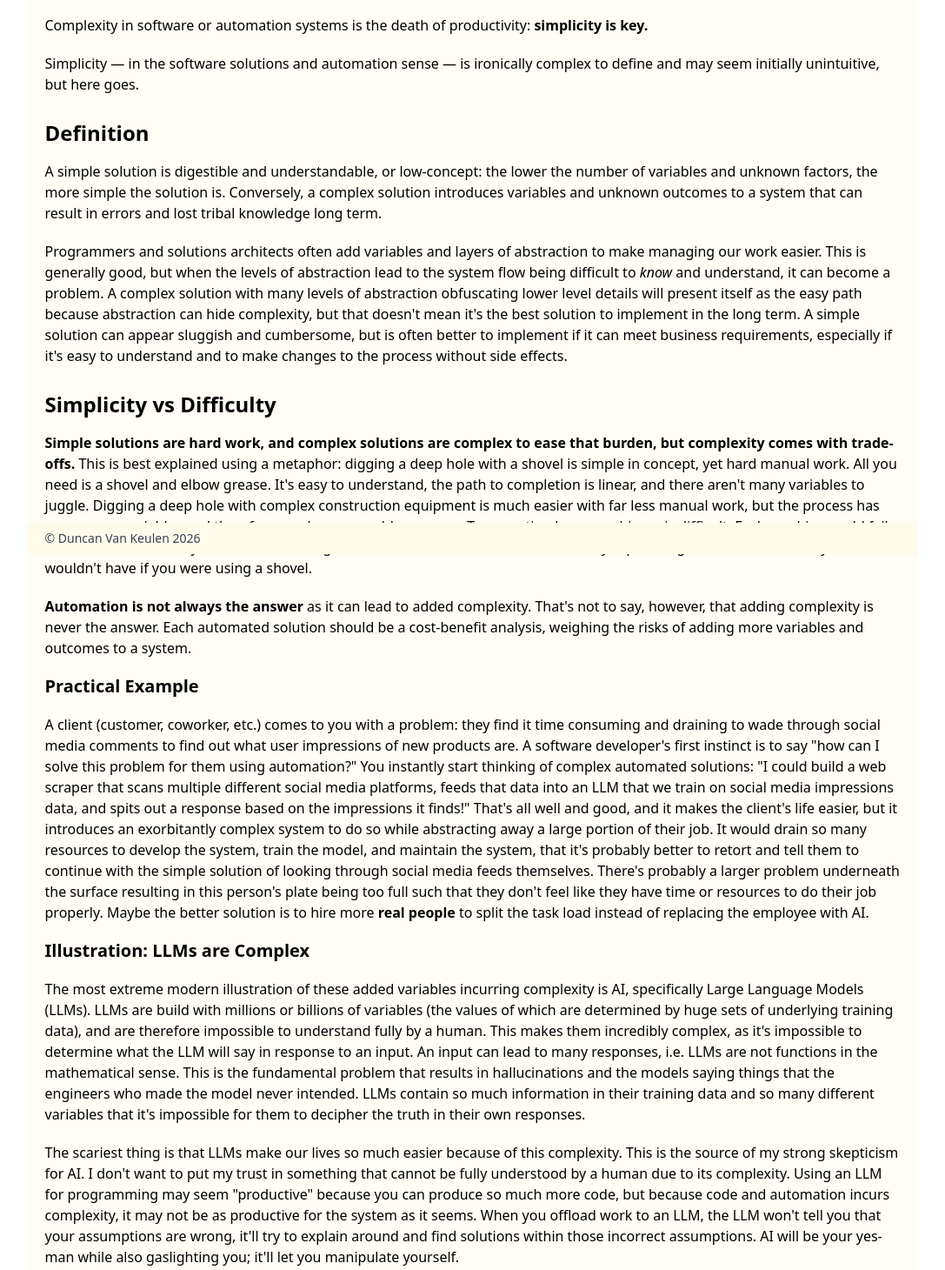
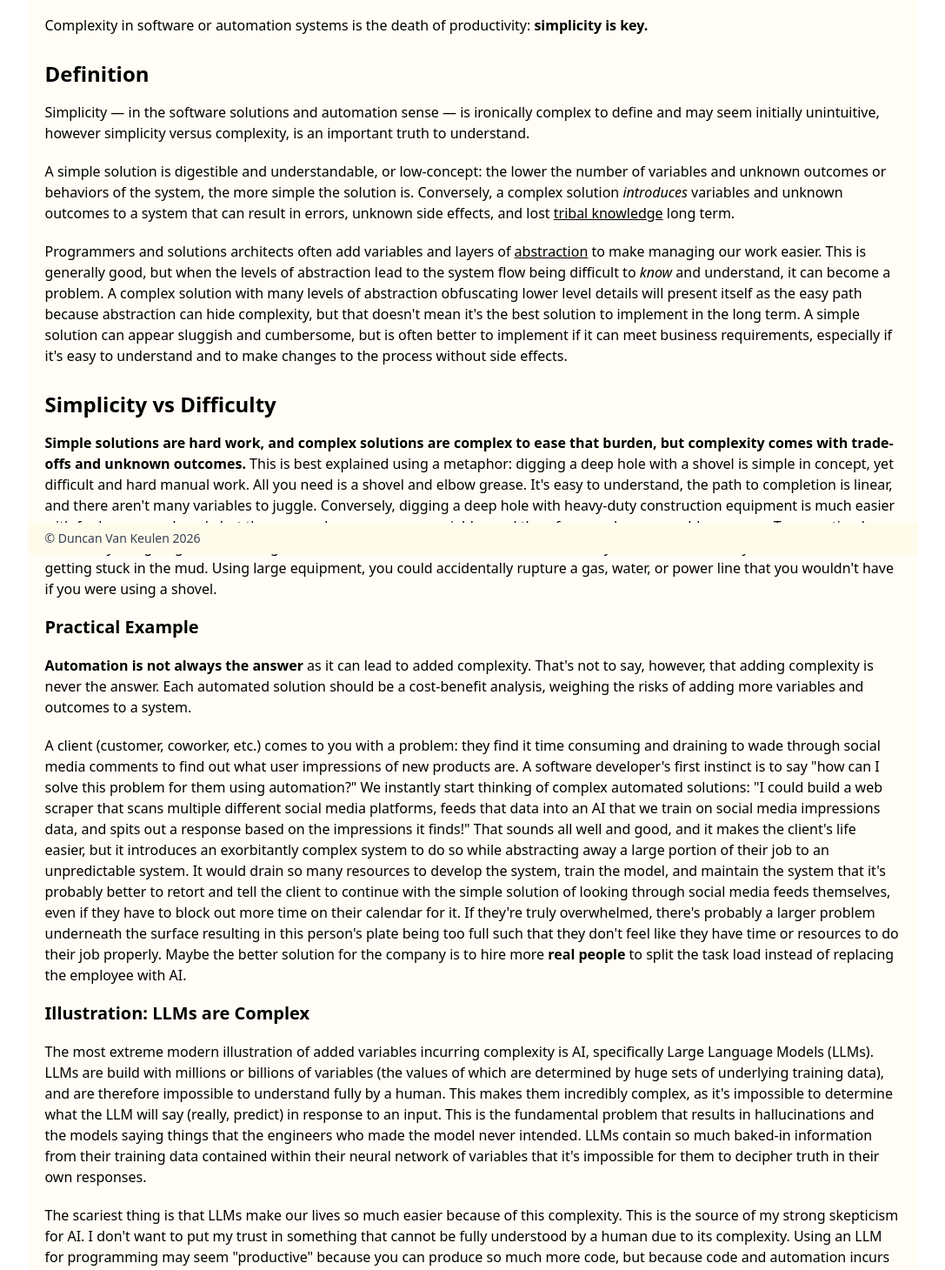
Before and after one commit to TheDunco/personal-site-fundamentals, a website: page public/blog/simplicity.html in a window 1280 px wide. Shown: the part 163-1623 px from the top of the page at 87% size, without its empty margins (89-1176 px from the left). Drawn offline with Linux system fonts and the light colour scheme.

Commit message:
More tweaks to simplicity blog

```diff
--- a/public/blog/simplicity.html
+++ b/public/blog/simplicity.html
@@ -19,24 +19,37 @@
         productivity:
         <b>simplicity is key.</b>
       </p>
+      <h3 class="blog">Definition</h3>
       <p>
         Simplicity &mdash; in the software solutions and automation sense
         &mdash; is ironically complex to define and may seem initially
-        unintuitive, but here goes.
+        unintuitive, however simplicity versus complexity, is an important truth
+        to understand.
       </p>
-      <h3 class="blog">Definition</h3>
       <p>
         A simple solution is digestible and understandable, or low-concept: the
-        lower the number of variables and unknown factors, the more simple the
-        solution is. Conversely, a complex solution introduces variables and
-        unknown outcomes to a system that can result in errors and lost tribal
-        knowledge long term.
+        lower the number of variables and unknown outcomes or behaviors of the
+        system, the more simple the solution is. Conversely, a complex solution
+        <i>introduces</i> variables and unknown outcomes to a system that can
+        result in errors, unknown side effects, and lost
+        <a
+          href="https://en.wikipedia.org/wiki/Tribal_knowledge"
+          class="cursor-alias"
+          target="_blank"
+          >tribal knowledge</a
+        >
+        long term.
       </p>
       <p>
         Programmers and solutions architects often add variables and layers of
-        abstraction to make managing our work easier. This is generally good,
-        but when the levels of abstraction lead to the system flow being
-        difficult to
+        <a
+          href="https://en.wikipedia.org/wiki/Abstraction_(computer_science)"
+          class="cursor-alias"
+          target="_blank"
+          >abstraction</a
+        >
+        to make managing our work easier. This is generally good, but when the
+        levels of abstraction lead to the system flow being difficult to
         <i>know</i> and understand, it can become a problem. A complex solution
         with many levels of abstraction obfuscating lower level details will
         present itself as the easy path because abstraction can hide complexity,
@@ -50,61 +63,67 @@
       <p>
         <b>
           Simple solutions are hard work, and complex solutions are complex to
-          ease that burden, but complexity comes with trade-offs.
+          ease that burden, but complexity comes with trade-offs and unknown
+          outcomes.
         </b>
         This is best explained using a metaphor: digging a deep hole with a
-        shovel is simple in concept, yet hard manual work. All you need is a
-        shovel and elbow grease. It's easy to understand, the path to completion
-        is linear, and there aren't many variables to juggle. Digging a deep
-        hole with complex construction equipment is much easier with far less
-        manual work, but the process has many more variables and therefore much
-        more could go wrong. Transporting large machinery is difficult. Each
-        machine could fail in various different ways. A backhoe could get stuck
-        in the mud. You could accidentally rupture a gas or sewer line that you
-        wouldn't have if you were using a shovel.
+        shovel is simple in concept, yet difficult and hard manual work. All you
+        need is a shovel and elbow grease. It's easy to understand, the path to
+        completion is linear, and there aren't many variables to juggle.
+        Conversely, digging a deep hole with heavy-duty construction equipment
+        is much easier with far less manual work, but the process has many more
+        variables and therefore much more could go wrong. Transporting large
+        machinery brings logistical challenges. Each machine could fail in
+        various different ways, whether that be hydraulic issues or getting
+        stuck in the mud. Using large equipment, you could accidentally rupture
+        a gas, water, or power line that you wouldn't have if you were using a
+        shovel.
       </p>
+      <h4 class="blog">Practical Example</h4>
       <p>
         <b>Automation is not always the answer</b> as it can lead to added
         complexity. That's not to say, however, that adding complexity is never
         the answer. Each automated solution should be a cost-benefit analysis,
         weighing the risks of adding more variables and outcomes to a system.
       </p>
-      <h4 class="blog">Practical Example</h4>
       <p>
         A client (customer, coworker, etc.) comes to you with a problem: they
         find it time consuming and draining to wade through social media
         comments to find out what user impressions of new products are. A
         software developer's first instinct is to say "how can I solve this
-        problem for them using automation?" You instantly start thinking of
+        problem for them using automation?" We instantly start thinking of
         complex automated solutions: "I could build a web scraper that scans
-        multiple different social media platforms, feeds that data into an LLM
+        multiple different social media platforms, feeds that data into an AI
         that we train on social media impressions data, and spits out a response
-        based on the impressions it finds!" That's all well and good, and it
-        makes the client's life easier, but it introduces an exorbitantly
+        based on the impressions it finds!" That sounds all well and good, and
+        it makes the client's life easier, but it introduces an exorbitantly
         complex system to do so while abstracting away a large portion of their
-        job. It would drain so many resources to develop the system, train the
-        model, and maintain the system, that it's probably better to retort and
-        tell them to continue with the simple solution of looking through social
-        media feeds themselves. There's probably a larger problem underneath the
+        job to an unpredictable system. It would drain so many resources to
+        develop the system, train the model, and maintain the system that it's
+        probably better to retort and tell the client to continue with the
+        simple solution of looking through social media feeds themselves, even
+        if they have to block out more time on their calendar for it. If they're
+        truly overwhelmed, there's probably a larger problem underneath the
         surface resulting in this person's plate being too full such that they
         don't feel like they have time or resources to do their job properly.
-        Maybe the better solution is to hire more <b>real people</b> to split
-        the task load instead of replacing the employee with AI.
+        Maybe the better solution for the company is to hire more
+        <b>real people</b> to split the task load instead of replacing the
+        employee with AI.
       </p>
       <h4 class="blog">Illustration: LLMs are Complex</h4>
       <p>
-        The most extreme modern illustration of these added variables incurring
+        The most extreme modern illustration of added variables incurring
         complexity is AI, specifically Large Language Models (LLMs). LLMs are
         build with millions or billions of variables (the values of which are
         determined by huge sets of underlying training data), and are therefore
         impossible to understand fully by a human. This makes them incredibly
-        complex, as it's impossible to determine what the LLM will say in
-        response to an input. An input can lead to many responses, i.e. LLMs are
-        not functions in the mathematical sense. This is the fundamental problem
-        that results in hallucinations and the models saying things that the
+        complex, as it's impossible to determine what the LLM will say (really,
+        predict) in response to an input. This is the fundamental problem that
+        results in hallucinations and the models saying things that the
         engineers who made the model never intended. LLMs contain so much
-        information in their training data and so many different variables that
-        it's impossible for them to decipher the truth in their own responses.
+        baked-in information from their training data contained within their
+        neural network of variables that it's impossible for them to decipher
+        truth in their own responses.
       </p>
       <p>
         The scariest thing is that LLMs make our lives so much easier because of
@@ -116,7 +135,8 @@
         system as it seems. When you offload work to an LLM, the LLM won't tell
         you that your assumptions are wrong, it'll try to explain around and
         find solutions within those incorrect assumptions. AI will be your
-        yes-man while also gaslighting you; it'll let you manipulate yourself.
+        yes-man while also gaslighting you; it'll let you manipulate yourself
+        into implementing a less-than-ideal solution.
       </p>
       <h3 class="blog">Productivity and Agility</h3>
       <p>
@@ -133,10 +153,10 @@
         communicate. Each node can connect to various other nodes, so each added
         node can explode the number of connections (variables). You can be much
         more confident making a change to a node or a variable in a system when
-        there's 3 nodes rather than if there's a hundred because it doesn't take
+        there's three nodes rather than if there's 100 because it doesn't take
         much time or effort to know and understand the whole system when the
         amount of variables is low. Having to context-load and unravel the
-        tangled web of an complex existing automated system is time intensive,
+        tangled web of a complex existing automated system is time intensive,
         resource intensive, and stressful for the person making the changes.
         <b>
           As a simple ;) rule of thumb, only automate the things that are taking
@@ -151,10 +171,10 @@
         that help us abstract away the nitty-gritty that sometimes is better to
         leave bare. We have the magical power of software and logic at our
         fingertips. We lie in wait like ambush predators, ready and eager to use
-        our skills to squash problems. The result is that we focus on pushing
-        code instead of actual long-term productivity for the client or company
-        we're working for. We develop and construct beautiful software solutions
-        even when they introduce unnecessary complexity.
+        our skills to attack problems and build solutions. The result is that we
+        focus on pushing code instead of actual long-term productivity for the
+        client or company we're working for. We develop and construct beautiful
+        software solutions even when they introduce unnecessary complexity.
       </p>
       <p>
         Software and automation are <b>powerful</b> tools, but power always
```
Also changed, not shown: public/output.css.
